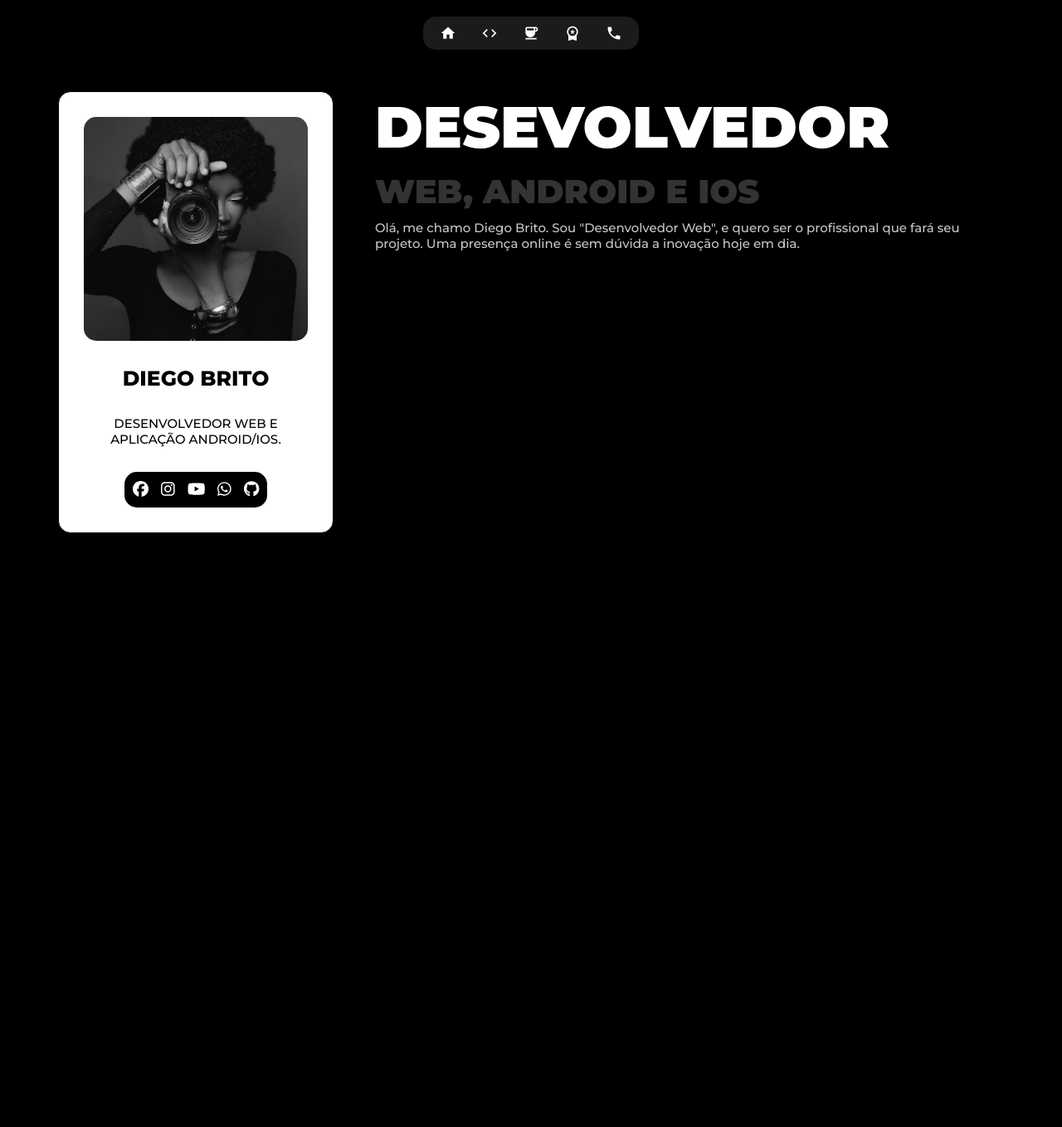
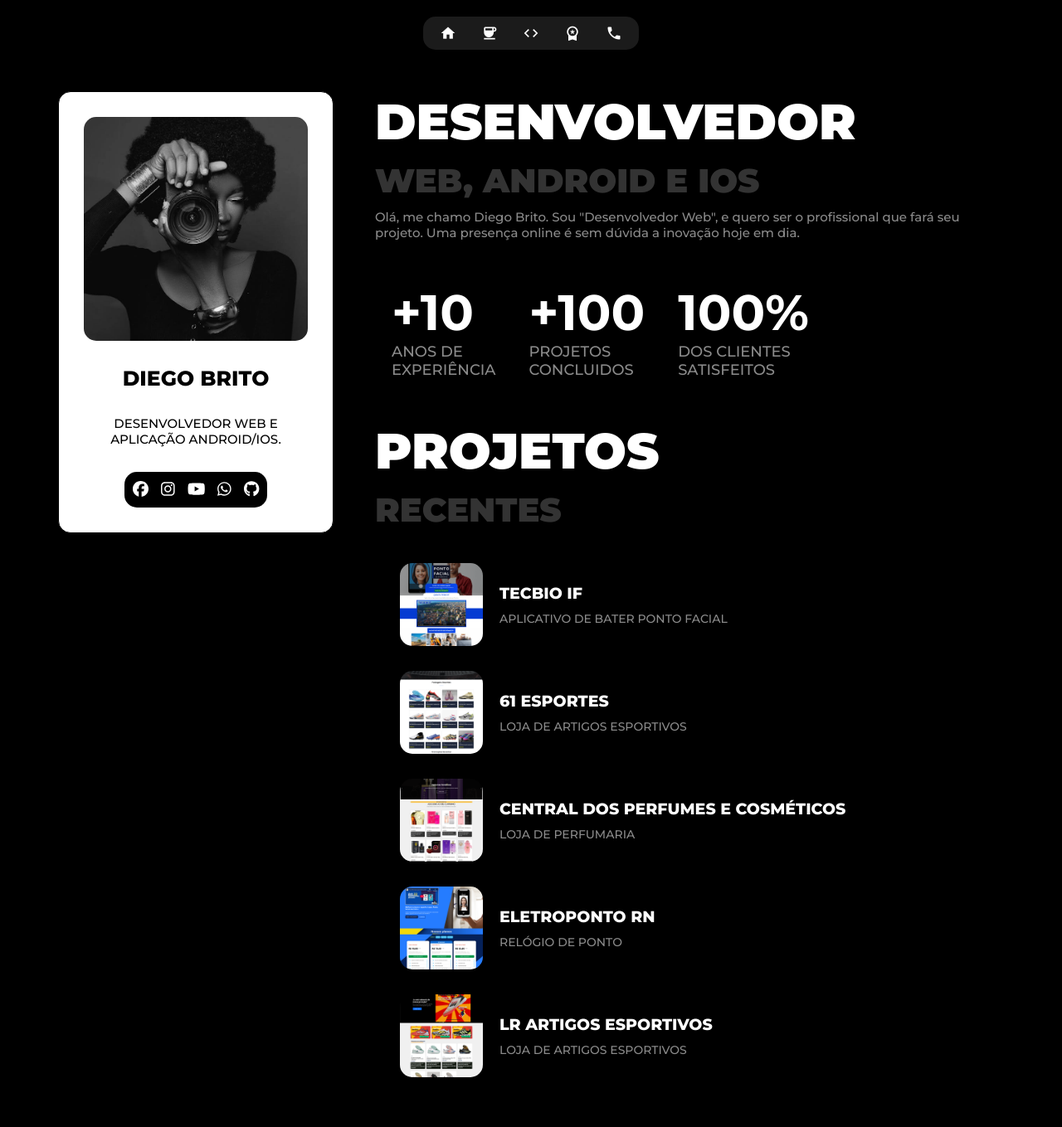
Before and after one commit to forcaweb/landing-page-developer, a PHP site: page / in a window 1280 px wide. Shown: the whole page at 83% size. Before the commit the page ends 643 px from the top, so only its background shows below. Run offline with PHP 8.4, Linux system fonts and the light colour scheme.

Commit message:
Add Section Projects

```diff
--- a/css/body-custom.css
+++ b/css/body-custom.css
@@ -16,7 +16,7 @@
     width: min-content;
     overflow: hidden;
     position: sticky;
-    top: 0;
+    top: 20px;
     padding: 30px;
     background-color: var(--white);
     border-radius: 15px;
@@ -87,7 +87,7 @@
       flex-direction: column;
 
       & h1,
-      h2 {
+      & h2 {
         color: var(--white);
         text-transform: uppercase;
         font-weight: 900;
@@ -98,7 +98,7 @@
 
         & .top-title {
           color: var(--white);
-          font-size: 70px;
+          font-size: 60px;
           position: relative;
           display: block;
           padding-bottom: 10px;
@@ -118,7 +118,121 @@
         font-weight: 500;
       }
     }
+
+    & .works-info {
+      position: relative;
+      display: flex;
+      justify-content: flex-start;
+      align-items: center;
+      padding: 50px 20px;
+      gap: 40px;
+      width: 100%;
+
+      & .box {
+        position: relative;
+        display: flex;
+        justify-content: center;
+        align-items: flex-start;
+        flex-direction: column;
+
+        & p:nth-child(1) {
+          font-size: 60px;
+          font-weight: 700;
+          color: var(--white);
+        }
+
+        & p:nth-child(2), & p:nth-child(3) {
+          color: var(--white-silver);
+          font-weight: 500;
+          font-size: 18px;
+          text-transform: uppercase;
+        }
+      }
+    }
+
+    & .projects {
+      position: relative;
+      display: flex;
+      align-items: flex-start;
+      justify-content: center;
+      flex-direction: column;
+      width: 100%;
+      gap: 30px;
+      padding: 30px;
+
+      & .projects-list {
+        position: relative;
+        display: block;
+        width: 100%;
+
+        & a {
+          position: relative;
+          display: flex;
+          width: 100%;
+          align-items: center;
+          justify-content: flex-start;
+          flex-direction: row;
+          border-radius: 15px;
+          transition: 0.4s ease-in-out all;
+          gap: 20px;
+
+          & img{
+            width: 100px;
+            height: 100px;
+            overflow: hidden;
+            position: relative;
+            display: block;
+            object-fit: cover;
+            border-radius: 15px;
+            transition: width 0.1s ease-in-out;
+            will-change: transform;
+            flex-shrink: 0;
+          }
+
+          & .text{
+            position: relative;
+            display: flex;
+            justify-content: center;
+            align-items: flex-start;
+            flex-direction: column;
+            gap: 10px;
+            flex: 1;
+
+            & h3{
+              font-size: 19px;
+              text-transform: uppercase;
+              color: var(--white);
+              font-weight: 800;
+              word-break: break-word;
+            }
+
+            & p{
+              font-size: 14px;
+              text-transform: uppercase;
+              color: var(--white-silver);
+              font-weight: 500;
+            }
+          }
+        }
+
+        & a:hover{
+          background-color: rgba(255, 255, 255, 0.1);
+
+          & img{
+            transform: scale(1.01);
+            box-shadow: 0 0 10px rgba(0, 0, 0, 0.2);
+          }
+        }
+      }
+    }
   }
+}
+
+
+.active-scroll{
+  left: -30px;
+  opacity: 0;
+  transition: 0.4s all;
 }
 
 @media only screen and (max-width: 980px) {
@@ -128,6 +242,31 @@
 
     & .perfil {
       position: relative;
+      top: 0px !important;
+    }
+
+    & .developer-data {
+      & .title-custom {
+        text-align: center !important;
+        width: 100% !important;
+        & h1,
+        & h2 {
+          width: 100% !important;
+          text-align: center !important;
+          & .top-title {
+            font-size: 50px;
+          }
+
+          & .bottom-title {
+            font-size: 30px;
+          }
+        }
+      }
+    }
+
+    & .works-info {
+      flex-wrap: wrap;
+      justify-content: center !important;
     }
   }
 }
@@ -136,7 +275,8 @@
   .body-custom {
     & .developer-data {
       & .title-custom {
-        & h1 {
+        & h1,
+        h2 {
           & .top-title {
             font-size: 50px;
           }
@@ -155,7 +295,7 @@
     & .developer-data {
       & .title-custom {
         & h1 {
-        word-break: break-word;
+          word-break: break-word;
           & .top-title {
             font-size: 40px;
           }
--- a/css/global.css
+++ b/css/global.css
@@ -16,7 +16,7 @@
     --green: #049827;
     --red: #dd0202;
     --purple: #b804a0;
-    --white-silver: #cac7c9;
+    --white-silver: #8b8b8b;
     --pink: #ea049d;
     --yellow: #f7e200;
 }
@@ -26,4 +26,5 @@ body, html{
     display: block;
     min-height: 100vh;
     background-color: var(--black);
+    scroll-behavior: smooth;
 }
--- a/index.html
+++ b/index.html
@@ -19,10 +19,13 @@
       href="https://fonts.googleapis.com/css2?family=Montserrat:ital,wght@0,100..900;1,100..900&display=swap"
       rel="stylesheet"
     />
-    <link rel="stylesheet" href="https://cdnjs.cloudflare.com/ajax/libs/font-awesome/6.7.2/css/all.min.css">
+    <link
+      rel="stylesheet"
+      href="https://cdnjs.cloudflare.com/ajax/libs/font-awesome/6.7.2/css/all.min.css"
+    />
     <link rel="stylesheet" href="./css/global.css" />
     <link rel="stylesheet" href="./css/header-menu.css" />
-    <link rel="stylesheet" href="./css/body-custom.css">
+    <link rel="stylesheet" href="./css/body-custom.css" />
   </head>
   <body>
     <main class="container">
@@ -31,16 +34,16 @@
         <nav class="navigation-custom">
           <ul>
             <li>
-              <a href="#home" class="material-icons">home</a>
+              <a href="/" class="material-icons">home</a>
               <span class="poupup-menu"> Home </span>
+            </li>
+            <li>
+              <a href="#projects" class="material-icons">coffee</a>
+              <span class="poupup-menu"> Projetos </span>
             </li>
             <li>
               <a href="#" class="material-icons">code</a>
               <span class="poupup-menu"> Habilidades </span>
-            </li>
-            <li>
-              <a href="#" class="material-icons">coffee</a>
-              <span class="poupup-menu"> Projetos </span>
             </li>
             <li>
               <a href="#" class="material-icons">workspace_premium</a>
@@ -57,7 +60,13 @@
       <!--Start body-->
       <section class="body-custom">
         <div class="perfil">
-                <img src="./img/foto.jpg" alt="Diego Brito" title="Diego Brito" width="640" height="640">
+          <img
+            src="./img/foto.jpg"
+            alt="Diego Brito"
+            title="Diego Brito"
+            width="640"
+            height="640"
+          />
           <h2>Diego Brito</h2>
           <p>Desenvolvedor web e aplicação ANDROID/IOS.</p>
           <div class="sociais">
@@ -71,10 +80,118 @@
         <div class="developer-data">
           <div class="title-custom">
             <h1>
-                    <span class="top-title">Desevolvedor</span>
+              <span class="top-title">Desenvolvedor</span>
               <span class="bottom-title">Web, Android e IOS</span>
             </h1>
-                  <p>Olá, me chamo Diego Brito. Sou "Desenvolvedor Web", e quero ser o profissional que fará seu projeto. Uma presença online é sem dúvida a inovação hoje em dia.</p>
+            <p>
+              Olá, me chamo Diego Brito. Sou "Desenvolvedor Web", e quero ser o
+              profissional que fará seu projeto. Uma presença online é sem
+              dúvida a inovação hoje em dia.
+            </p>
+          </div>
+          <div class="works-info">
+            <div class="box">
+              <p>+10</p>
+              <p>anos de</p>
+              <p>experiência</p>
+            </div>
+            <div class="box">
+              <p>+100</p>
+              <p>projetos</p>
+              <p>concluidos</p>
+            </div>
+            <div class="box">
+              <p>100%</p>
+              <p>dos clientes</p>
+              <p>satisfeitos</p>
+            </div>
+          </div>
+
+          <div class="title-custom active-scroll" id="projects">
+            <h2>
+              <span class="top-title">Projetos</span>
+              <span class="bottom-title">Recentes</span>
+            </h2>
+          </div>
+
+          <div class="projects active-scroll">
+            <div class="projects-list">
+              <a href="#">
+                <img
+                  src="./img/tecbioif-br.png"
+                  alt="Tecbio IF"
+                  title="Tecbio IF"
+                  width="512"
+                  height="512"
+                />
+                <div class="text">
+                  <h3>Tecbio IF</h3>
+                  <p>Aplicativo de bater ponto facial</p>
+                </div>
+              </a>
+            </div>
+            <div class="projects-list">
+              <a href="#">
+                <img
+                  src="./img/61esportes.png"
+                  alt="61 Esportes"
+                  title="61 Esportes"
+                  width="512"
+                  height="512"
+                />
+                <div class="text">
+                  <h3>61 Esportes</h3>
+                  <p>Loja de artigos esportivos</p>
+                </div>
+              </a>
+            </div>
+            <div class="projects-list">
+              <a href="#">
+                <img
+                  src="./img/centraldpc.png"
+                  alt="Central dos perfumes e cosméticos"
+                  title="Central dos perfumes e cosméticos"
+                  width="512"
+                  height="512"
+                />
+                <div class="text">
+                  <h3>Central dos perfumes e cosméticos</h3>
+                  <p>Loja de perfumaria</p>
+                </div>
+              </a>
+            </div>
+
+            <div class="projects-list">
+              <a href="#">
+                <img
+                  src="./img/eletropontorn.png"
+                  alt="Eletroponto RN"
+                  title="Eletroponto RN"
+                  width="512"
+                  height="512"
+                />
+                <div class="text">
+                  <h3>Eletroponto RN</h3>
+                  <p>Relógio de ponto</p>
+                </div>
+              </a>
+            </div>
+
+            <div class="projects-list">
+              <a href="#">
+                <img
+                  src="./img/lresportivos.png"
+                  alt="LR Artigos Esportivos"
+                  title="LR Artigos Esportivos"
+                  width="512"
+                  height="512"
+                />
+                <div class="text">
+                  <h3>LR Artigos Esportivos</h3>
+                  <p>Loja de artigos esportivos</p>
+                </div>
+              </a>
+            </div>
           </div>
         </div>
       </section>
@@ -82,5 +199,6 @@
     </main>
 
     <script src="https://cdnjs.cloudflare.com/ajax/libs/font-awesome/6.7.2/js/all.min.js"></script>
+    <script src="./js/effect-scroll.js"></script>
   </body>
 </html>
--- /dev/null
+++ b/js/effect-scroll.js
@@ -0,0 +1,15 @@
+function verificarScroll() {
+    const componentsEffects = document.querySelectorAll('.active-scroll');
+
+    componentsEffects.forEach(el => {
+        const topSize = el.getBoundingClientRect().top;
+        if (topSize <= 560) {
+            el.style.left = '0px';
+            el.style.opacity = '1';
+        }
+    });
+}
+
+window.addEventListener("scroll", verificarScroll);
+window.addEventListener("load", verificarScroll);
+document.addEventListener("DOMContentLoaded", verificarScroll);
```
Also changed, not shown: img/61esportes.png (added), img/centraldpc.png (added), img/eletropontorn.png (added), img/foto.jpg, img/lresportivos.png (added), img/tecbioif-br.png (added). Lines whose indentation alone changed are shown as unchanged.
